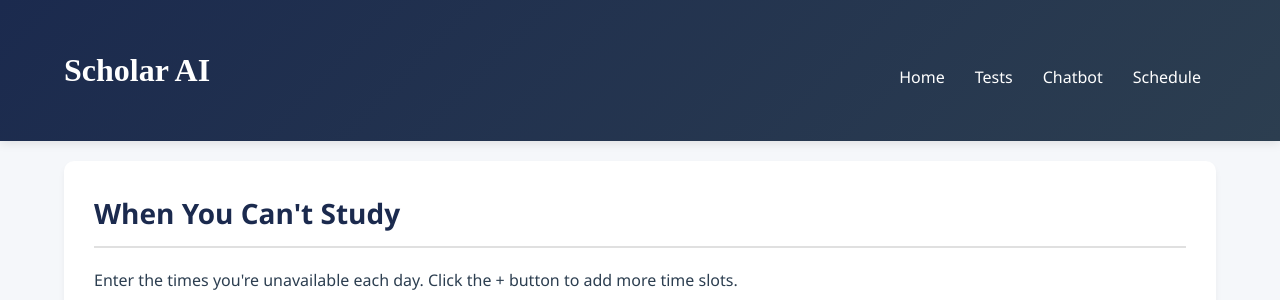
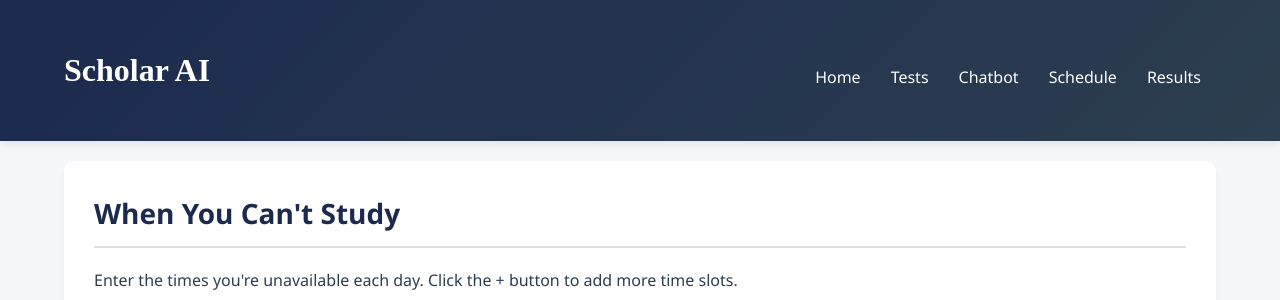
Before and after one commit to veda-rabishanker/ScholarAI, a Flask app: page /schedule in a window 1280 px wide. Shown: the top 300 px of the page. Run offline with Flask 3, Linux system fonts and the light colour scheme.

Commit message:
added results

```diff
--- a/templates/diagnostic.html
+++ b/templates/diagnostic.html
@@ -98,6 +98,7 @@
           </li>
           <li><a href="/chatbot">Chatbot</a></li>
           <li><a href="/schedule">Schedule</a></li>
+          <li><a href="/results">Results</a></li>
         </ul>
       </nav>
     </div>
--- a/templates/index.html
+++ b/templates/index.html
@@ -23,6 +23,7 @@
           </li>
           <li><a href="/chatbot">Chatbot</a></li>
           <li><a href="/schedule">Schedule</a></li>
+          <li><a href="/results">Results</a></li>
         </ul>
       </nav>
     </div>
--- a/templates/learning_styles.html
+++ b/templates/learning_styles.html
@@ -329,6 +329,7 @@
           </li>
           <li><a href="/chatbot">Chatbot</a></li>
           <li><a href="/schedule">Schedule</a></li>
+          <li><a href="/results">Results</a></li>
         </ul>
       </nav>
     </div>
--- a/templates/schedule.html
+++ b/templates/schedule.html
@@ -332,6 +332,7 @@
           </li>
           <li><a href="/chatbot">Chatbot</a></li>
           <li><a href="/schedule">Schedule</a></li>
+          <li><a href="/results">Results</a></li>
         </ul>
       </nav>
     </div>
```
